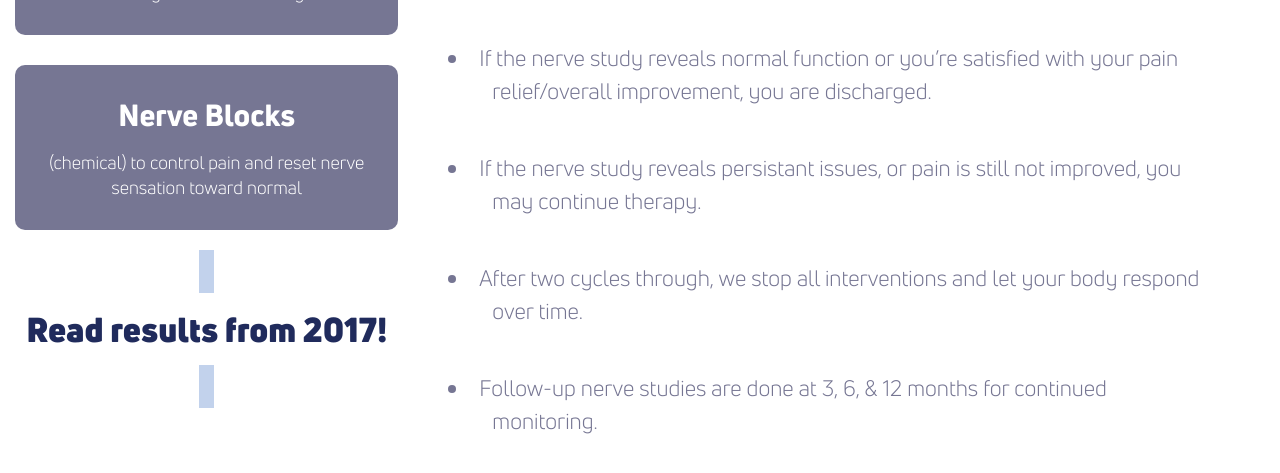
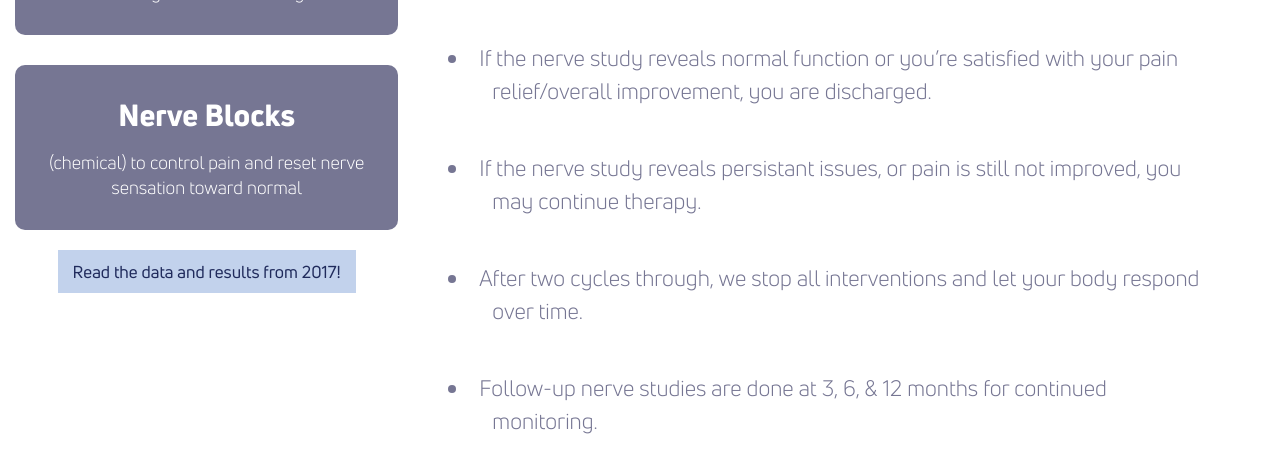
Before and after one commit to theneverwoods/gerstenberg.clinic, a Jekyll site: the page built from services/lower-extremity-treatment.html, in a window 1280 px wide and 900 px high, scrolled down 1374 px, cut to the strip 0-478 px from the top of the window. Shown: the top 473 px of the strip. Built offline with Jekyll 4.4.1, drawn with Linux system fonts in a browser that asks for light colours.

Commit message:
Update lower-extremity-treatment.html

```diff
--- a/services/lower-extremity-treatment.html
+++ b/services/lower-extremity-treatment.html
@@ -53,8 +53,8 @@ redirect_from: /foot-pain
 		</div>
 		<div height="30px">
 		</div>
-		<a href="../pdf/results2017.pdf" target="_blank" class="btn">
-			<h1>Read results from 2017!</h1>
+		<a href="../pdf/results2017.pdf" target="_blank" class="btn" align="left">
+			Read the data and results from 2017!
 		</a>
 	</div>
 	<div class="two-thirds">
```
